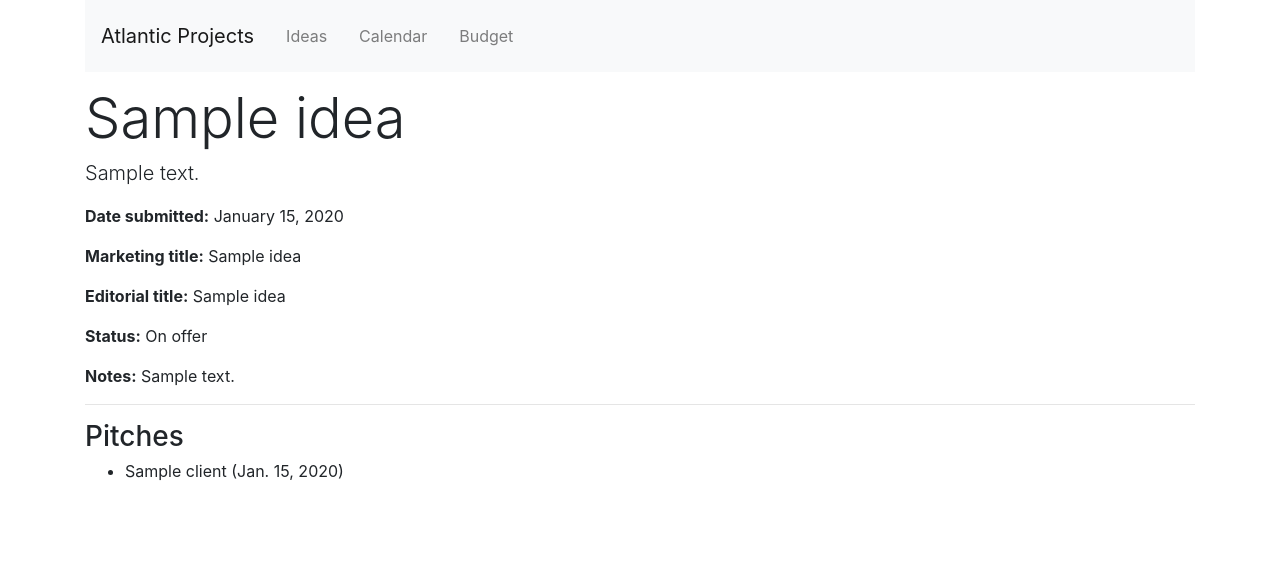
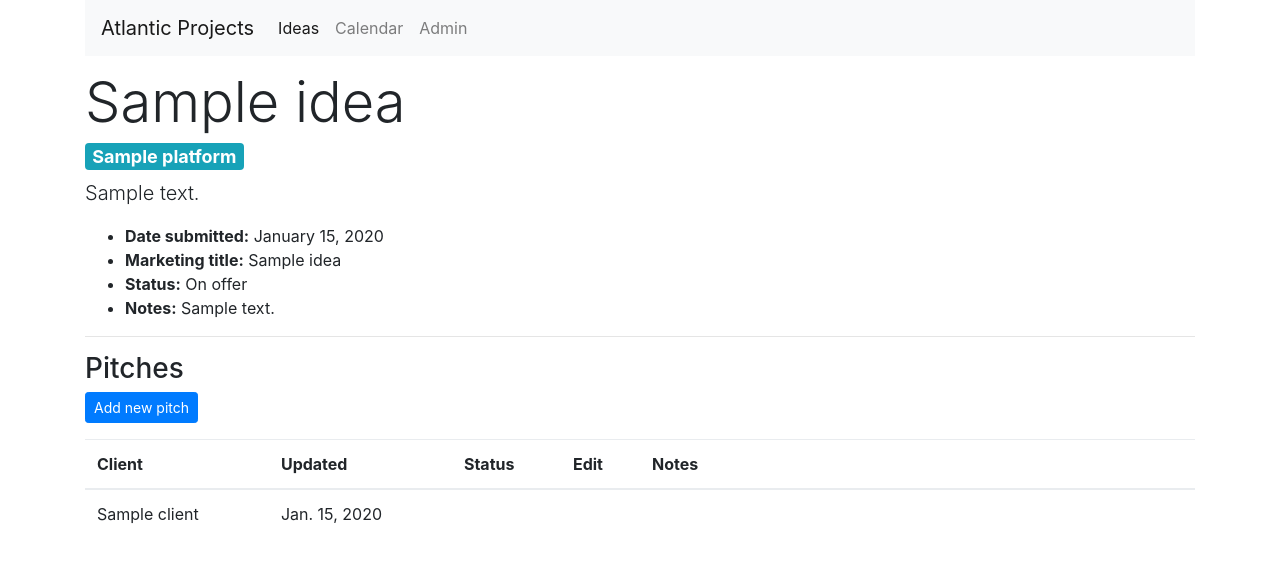
Before and after one commit to mthomps00/atlproj, a Django app: page /ideas/1/ in a window 1280 px wide. Shown: the top 563 px of the page. Run offline with Django 3.2, Linux system fonts and the light colour scheme; tables that the repository leaves empty hold one stand-in row (values such as "Sample post"); some libraries are stand-ins or nearby versions.

Commit message:
Improved several templates. Next: admin

```diff
--- a/atlproj/ideas/models.py
+++ b/atlproj/ideas/models.py
@@ -19,13 +19,14 @@ class Idea(models.Model):
     STATUSES = (
         ('ON_OFFER', 'On offer'),
         ('LIVE', 'Live'),
-        ('COMMITTED', 'Success'),
+        ('COMMITTED', 'Committed'),
         ('ARCHIVED', 'Archived'),
         ('COMPLETED', 'Completed'),
     )
     short_title = models.CharField(max_length=255)
     marketing_title = models.CharField(max_length=255, blank=True)
     editorial_title = models.CharField(max_length=255, blank=True)
+    subtitle = models.CharField(max_length=255, blank=True)
     date_submitted = models.DateField('date submitted', default=date.today)
     description = models.TextField(blank=True)
     status = models.CharField(max_length=15, choices=STATUSES, default='ON_OFFER')
@@ -39,7 +40,10 @@ class Idea(models.Model):
     notes = models.TextField(blank=True)
 
     def __str__(self):
-        return self.short_title
+        if self.editorial_title:
+            return self.editorial_title
+        else:
+            return self.short_title
 
 class Pitch(models.Model):
     idea = models.ForeignKey(Idea, on_delete=models.CASCADE)
--- a/atlproj/ideas/templates/ideas/idea_detail.html
+++ b/atlproj/ideas/templates/ideas/idea_detail.html
@@ -2,62 +2,57 @@
 
 {% load ideas_extras %}
 
-    {% block title %}{{ object.short_title }}{% endblock %}
+	{% block ideas-nav %} active{% endblock %}
+    {% block title %}{{ object }}{% endblock %}
 
     {% block content %}
-	{% if object %}
-	<h1 class="display-4">{{ object.short_title }}</h3>
+	{% if idea %}
+	<h1 class="display-4">{{ idea }}</h1>
 
-	{% if object.description %}<p class="lead">{{ object.description }}</p>{% endif %}
+	<h4>{% if idea.platform %}<span class="badge badge-info">{{ idea.platform.title }}</span>{% endif %} {% if idea.parent %}Part of <a href="{% url 'idea_detail' idea.parent.id %}">{{ idea.parent }}</a>{% endif %}</h4>
 
+	{% if idea.description %}<p class="lead">{{ idea.description }}</p>{% endif %}
+
+	<ul>
 	{% if idea.date_submitted %}
-	<p><strong>Date submitted:</strong> {{ idea.date_submitted|date:"F j, Y" }}</p>
+	<li><strong>Date submitted:</strong> {{ idea.date_submitted|date:"F j, Y" }}</li>
 	{% endif %}
 	{% if idea.marketing_title %}
-	<p><strong>Marketing title:</strong> {{ idea.marketing_title }}</p>
-	{% endif %}
-	{% if idea.editorial_title %}
-	<p><strong>Editorial title:</strong> {{ idea.editorial_title }}</p>
+	<li><strong>Marketing title:</strong> {{ idea.marketing_title }}</li>
 	{% endif %}
 	{% if idea.status %}
-	<p><strong>Status:</strong> {{ idea.get_status_display }}</p>
+	<li><strong>Status:</strong> {{ idea.get_status_display }}</li>
 	{% endif %}
 	{% if idea.notes %}
-	<p><strong>Notes:</strong> {{ idea.notes }}</p>
+	<li><strong>Notes:</strong> {{ idea.notes }}</li>
 	{% endif %}
+	</ul>
 
 	{% if idea.idea_set.all %}
 	<hr />
 
-	<h3>Cross-Platform Components</h3>
+	<h3>Components</h3>
 
+	    <table class="table mt-3">
+	    	<thead>
+	    		<tr>
+	    			<th>Title</th>
+	    			<th>Date added</th>
+	    			<th>Status</th>
+	    			<th class="w-50">Description</th>
+	    		</tr>
+	    	</thead>
+	    	<tbody>
 		{% for child in idea.idea_set.all %}
-		<div class="card mt-3 mb-3">
-		<div class="card-header">
-			<h5>{{ child.short_title }}</h5>
-		</div>
-		<div class="card-body">
-			<p>{{ child.description }}</p>
-			<ul>
-				{% if child.date_submitted %}
-				<li><strong>Date submitted:</strong> {{ child.date_submitted|date:"F j, Y" }}</li>
-				{% endif %}
-				{% if child.marketing_title %}
-				<li><strong>Marketing title:</strong> {{ child.marketing_title }}</li>
-				{% endif %}
-				{% if child.editorial_title %}
-				<li><strong>Editorial title:</strong> {{ child.editorial_title }}</li>
-				{% endif %}
-				{% if child.status %}
-				<li><strong>Status:</strong> {{ child.get_status_display }}</li>
-				{% endif %}
-				{% if child.notes %}
-				<li><strong>Notes:</strong> {{ child.notes }}</li>
-				{% endif %}
-			</ul>
-		</div>
-		</div>
+	        	<tr>
+	        		<td><a href="{% url 'idea_detail' child.pk %}">{{ child }}{% if child.marketing_title %} (Marketing title: {{ child.marketing_title }}){% endif %}</child></a></td>
+	        		<td>{{ child.date_submitted|date:"F j, Y" }}</td>
+	        		<td>{% if child.status %}{{ child.get_status_display }}{% endif %}</td>
+	        		<td class="w-50">{% if child.platform %}<span class="badge badge-info">{{ child.platform.title }}</span> {% endif %}{{ child.description }}</td>
+	        	</tr>
 		{% endfor %}
+			</tbody>
+		</table>
 
 	{% endif %}
 
@@ -65,17 +60,35 @@
 	    <p>This is not a valid idea! Try again!</p>
 	{% endif %}
 
-	{% if idea.pitch_set.all %}
 	{% if request.user|has_group:"Sales" %}
-
 	<hr />
 	<h3>Pitches</h3>
-		<ul>
+
+	<a href="{% url 'admin:ideas_pitch_add' %}" class="btn btn-primary btn-sm">Add new pitch</a>
+
+	{% if idea.pitch_set.all %}
+    <table class="table mt-3">
+    	<thead>
+    		<tr>
+    			<th>Client</th>
+    			<th>Updated</th>
+    			<th>Status</th>
+    			<th>Edit</th>
+    			<th class="w-50">Notes</th>
+    		</tr>
+    	</thead>
+    	<tbody>
 		{% for pitch in idea.pitch_set.all %}
-			<li>{{ pitch.client }} ({{ pitch.date_created }})</li>
+			<tr>
+				<td>{{ pitch.client }}</td>
+				<td>{{ pitch.date_updated }}</td>
+				<td></td>
+				<td></td>
+				<td></td>
+			</tr>
 		{% endfor %}
-		</ul>
-	</div>
+		</tbody>
+	</table>
 
 	{% endif %}
 	{% endif %}
--- a/atlproj/ideas/templates/ideas/idea_list.html
+++ b/atlproj/ideas/templates/ideas/idea_list.html
@@ -1,7 +1,9 @@
 {% extends "ideas/index.html" %}
 
+	{% block ideas-nav %} active{% endblock %}
+
     {% block content %}
-	<h3>Recently added ideas</h3>
+	<h1 class="display-4">Recently added ideas</h1>
 
 	{% if object_list %}
 	    <table class="table mt-3">
--- a/atlproj/ideas/templates/ideas/index.html
+++ b/atlproj/ideas/templates/ideas/index.html
@@ -1,3 +1,5 @@
+{% load admin_urls %}
+
 <!DOCTYPE html>
 <html lang="en">
 <head>
@@ -21,18 +23,18 @@
 
 				{% block nav %}
 				<nav class="navbar navbar-expand-lg navbar-light bg-light mb-3">
-					<a class="navbar-brand" href="#">Atlantic Projects</a>
+					<a class="navbar-brand" href="{% url 'index' %}">Atlantic Projects</a>
 					<div id="navbarNav">
 						<ul class="navbar-nav mr-auto mt-2 mt-lg-0">
 						{% block subnav %}
-							<li class="nav-item nav-link{% block ideas-nav %}{% endblock %}">
+							<li class="nav-item{% block ideas-nav %}{% endblock %}">
 								<a class="nav-link" href="{% url 'idea_list' %}">Ideas</a>
 							</li>
-							<li class="nav-item nav-link{% block calendar-nav %}{% endblock %}">
+							<li class="nav-item{% block calendar-nav %}{% endblock %}">
 								<a class="nav-link" href="{% url 'calendar' %}">Calendar</a>
 							</li>
-							<li class="nav-item nav-link{% block clients-nav %}{% endblock %}">
-								<a class="nav-link" href="#">Budget</a>
+							<li class="nav-item{% block admin-nav %}{% endblock %}">
+								<a class="nav-link" href="{% url 'admin:index' %}">Admin</a>
 							</li>
 						{% endblock %}
 						</ul>
@@ -48,7 +50,7 @@
 			<div class="col">
 
 				{% block content %}
-				<h3>Recently added ideas</h3>
+				<h1 class="display-4">Recently added ideas</h1>
 
 				{% if ideas_list %}
 				    <table class="table mt-3">
@@ -78,6 +80,11 @@
 			</div>
 		</div>
 	</div>
+    <!-- Optional JavaScript -->
+    <!-- jQuery first, then Popper.js, then Bootstrap JS -->
+    <script src="https://code.jquery.com/jquery-3.2.1.slim.min.js" integrity="sha384-KJ3o2DKtIkvYIK3UENzmM7KCkRr/rE9/Qpg6aAZGJwFDMVNA/GpGFF93hXpG5KkN" crossorigin="anonymous"></script>
+    <script src="https://cdnjs.cloudflare.com/ajax/libs/popper.js/1.11.0/umd/popper.min.js" integrity="sha384-b/U6ypiBEHpOf/4+1nzFpr53nxSS+GLCkfwBdFNTxtclqqenISfwAzpKaMNFNmj4" crossorigin="anonymous"></script>
+    <script src="https://maxcdn.bootstrapcdn.com/bootstrap/4.0.0-beta/js/bootstrap.min.js" integrity="sha384-h0AbiXch4ZDo7tp9hKZ4TsHbi047NrKGLO3SEJAg45jXxnGIfYzk4Si90RDIqNm1" crossorigin="anonymous"></script>
 
 </body>
 </html>
--- a/atlproj/ideas/urls.py
+++ b/atlproj/ideas/urls.py
@@ -1,12 +1,11 @@
 from django.conf.urls import url
 from . import views
-from ideas.views import IdeaListView, IdeaDetailView, IdeaCalendarView, IdeaYearView
+from ideas.views import IdeaListView, IdeaDetailView, IdeaCalendarView, PlatformCalendarView
 
 urlpatterns = [
     url(r'^$', views.index, name='index'),
     url(r'^list/$', IdeaListView.as_view(), name='idea_list'),
     url(r'^(?P<pk>[0-9]+)/$', IdeaDetailView.as_view(), name='idea_detail'),
     url(r'^calendar/$', IdeaCalendarView.as_view(), name='calendar'),
-    url(r'^year/(?P<year>[0-9]{4})/$', IdeaYearView.as_view(), name='year'),
-
+    url(r'^calendar/(?P<platform>[\w]+)/$', PlatformCalendarView.as_view(), name='platform_calendar'),
 ]
--- a/atlproj/ideas/views.py
+++ b/atlproj/ideas/views.py
@@ -1,41 +1,47 @@
-from django.shortcuts import render
+from django.shortcuts import render, get_object_or_404
 from django.utils.timezone import datetime
 from django.http import HttpResponse
 from django.template import loader
 from django.views.generic.list import ListView
 from django.views.generic.detail import DetailView
 from django.views.generic.dates import YearArchiveView
-from ideas.models import Idea, Client, Pitch
+from ideas.models import Idea, Client, Pitch, Platform
 
 today = datetime.today()
 
 # Create your views here.
 def index(request):
-    ideas_list = Idea.objects.order_by('short_title')[:5]
+    ideas_list = Idea.objects.filter(start_date__gte=today).order_by('start_date').filter(parent__isnull=True)
+    active_ideas = Idea.objects.exclude(status='ARCHIVED').exclude(status='COMPLETED').filter(start_date__lte=today).filter(end_date__gte=today)
+    platforms = Platform.objects.all()
     context = {
+        'platforms': platforms,
+        'active_ideas': active_ideas,
         'ideas_list': ideas_list,
     }
     return render(request, 'ideas/index.html', context)
-
-def detail(request, idea_id):
-    return HttpResponse("You're looking at idea #%s" % idea_id)
 
 class IdeaListView(ListView):
     queryset = Idea.objects.filter(parent__isnull=True)
     context_object_name = 'object_list'
 
 class IdeaCalendarView(ListView):
-    queryset = Idea.objects.filter(start_date__gte=today).order_by('start_date')
+    queryset = Idea.objects.filter(start_date__gte=today).order_by('start_date').filter(parent__isnull=True)
     template_name = 'ideas/calendar.html'
     context_object_name = 'object_list'
 
-class IdeaYearView(YearArchiveView):
-    queryset = Idea.objects.all()
-    template_name = 'ideas/year.html'
-    context_object_name = 'calendar'
-    date_field = 'start_date'
-    make_object_list = True
-    allow_future = True
+class PlatformCalendarView(ListView):
+    template_name = 'ideas/calendar.html'
+    context_object_name = 'object_list'
+
+    def get_queryset(self):
+        self.platform = get_object_or_404(Platform, name=self.kwargs['platform'])
+        return Idea.objects.filter(start_date__gte=today).order_by('start_date').filter(platform=self.platform)
+
+    def get_context_data(self, **kwargs):
+        context = super(PlatformCalendarView, self).get_context_data(**kwargs)
+        context['platform'] = self.platform
+        return context
 
 class IdeaDetailView(DetailView):
     model = Idea
```
Also changed, not shown: atlproj/ideas/templates/ideas/calendar.html (+32 -9 lines).
